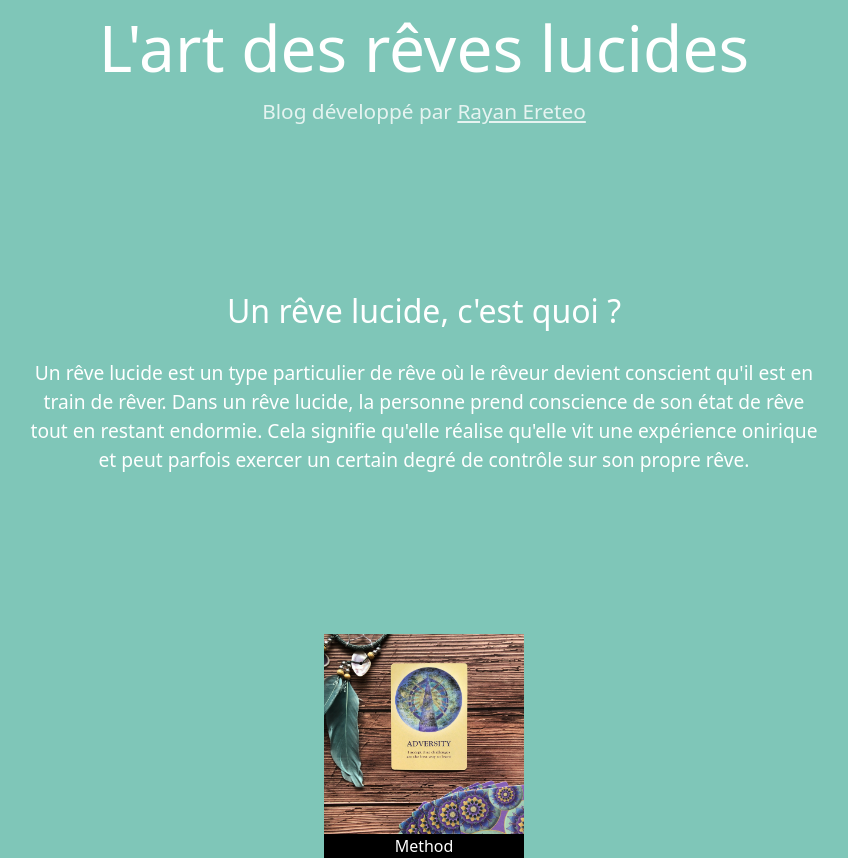
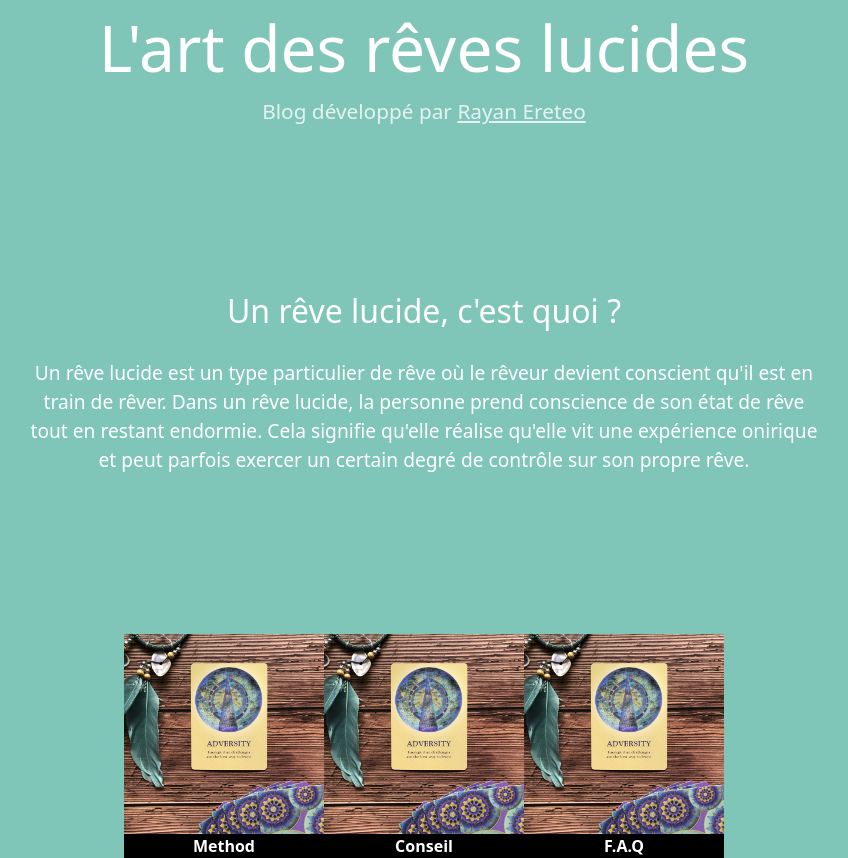
Before and after one commit to RayanEreteo/theartofluciddreams, a Next.js app: page / in a window 1280 px wide. Shown: the whole page, without its empty margins (216-1064 px from the left). Built offline with nearby package versions, Linux system fonts and the light colour scheme.

Commit message:
Ajout d'autre CardLink

```diff
--- a/app/components/CardLink.tsx
+++ b/app/components/CardLink.tsx
@@ -20,7 +20,7 @@ function CardLink({ Thumbnail, Title, RedirectTo }: cardLinkInterface) {
     <Flex textAlign={"center"} background={"black"}>
       <Link href={RedirectTo}>
         <Image src={Thumbnail} width={200} alt="method thumbnail"/>
-        <Text color={"white"}>{Title}</Text>
+        <Text color={"white"} fontWeight={"bold"}>{Title}</Text>
       </Link>
     </Flex>
   );
--- a/app/page.tsx
+++ b/app/page.tsx
@@ -36,7 +36,9 @@ export default function Home() {
         </Text>
       </Box>
       <Flex className="category-wrapper" flexDirection={"row"} mt={"10rem"}>
-        <CardLink Thumbnail={MethodThumbnail} Title={"Method"} RedirectTo={"qd"}/>
+        <CardLink Thumbnail={MethodThumbnail} Title={"Method"} RedirectTo={"method"}/>
+        <CardLink Thumbnail={MethodThumbnail} Title={"Conseil"} RedirectTo={"advices"}/>
+        <CardLink Thumbnail={MethodThumbnail} Title={"F.A.Q"} RedirectTo={"faq"}/>
       </Flex>
     </Flex>
   );
```
